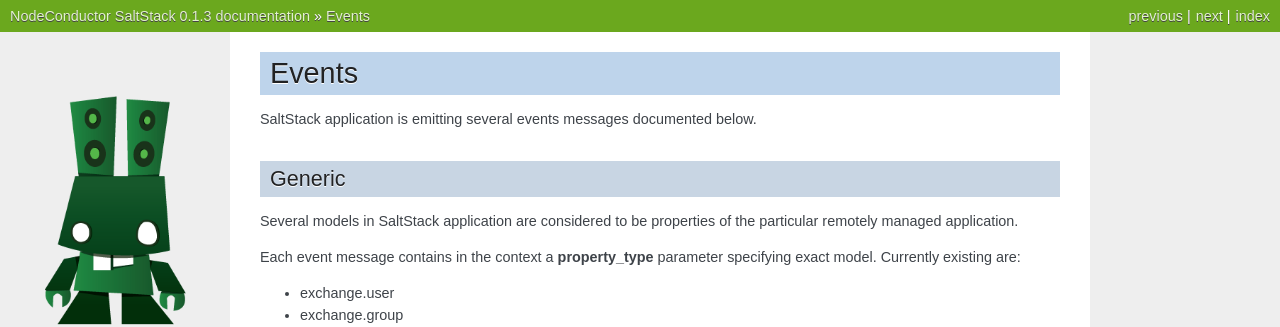
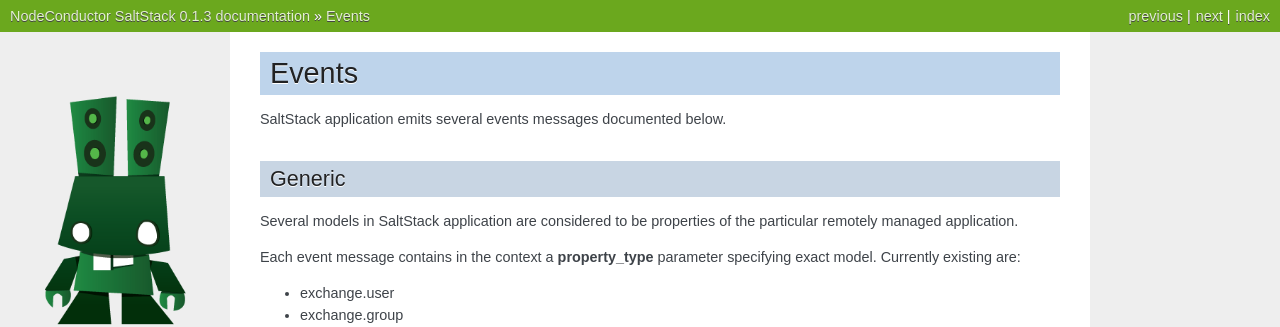
Before and after one commit to opennode/waldur-saltstack, a Sphinx documentation site: the page built from docs/events.rst, in a window 1280 px wide. Shown: the top 327 px of the page. Built offline with Sphinx 7.4.7, drawn with Linux system fonts in a browser that asks for light colours; the version number is read from the project's files by our own code.

Commit message:
MR wording.

```diff
--- a/docs/events.rst
+++ b/docs/events.rst
@@ -1,7 +1,7 @@
 Events
 ++++++
 
-SaltStack application is emitting several events messages documented below.
+SaltStack application emits several events messages documented below.
 
 Generic
 =======
```
